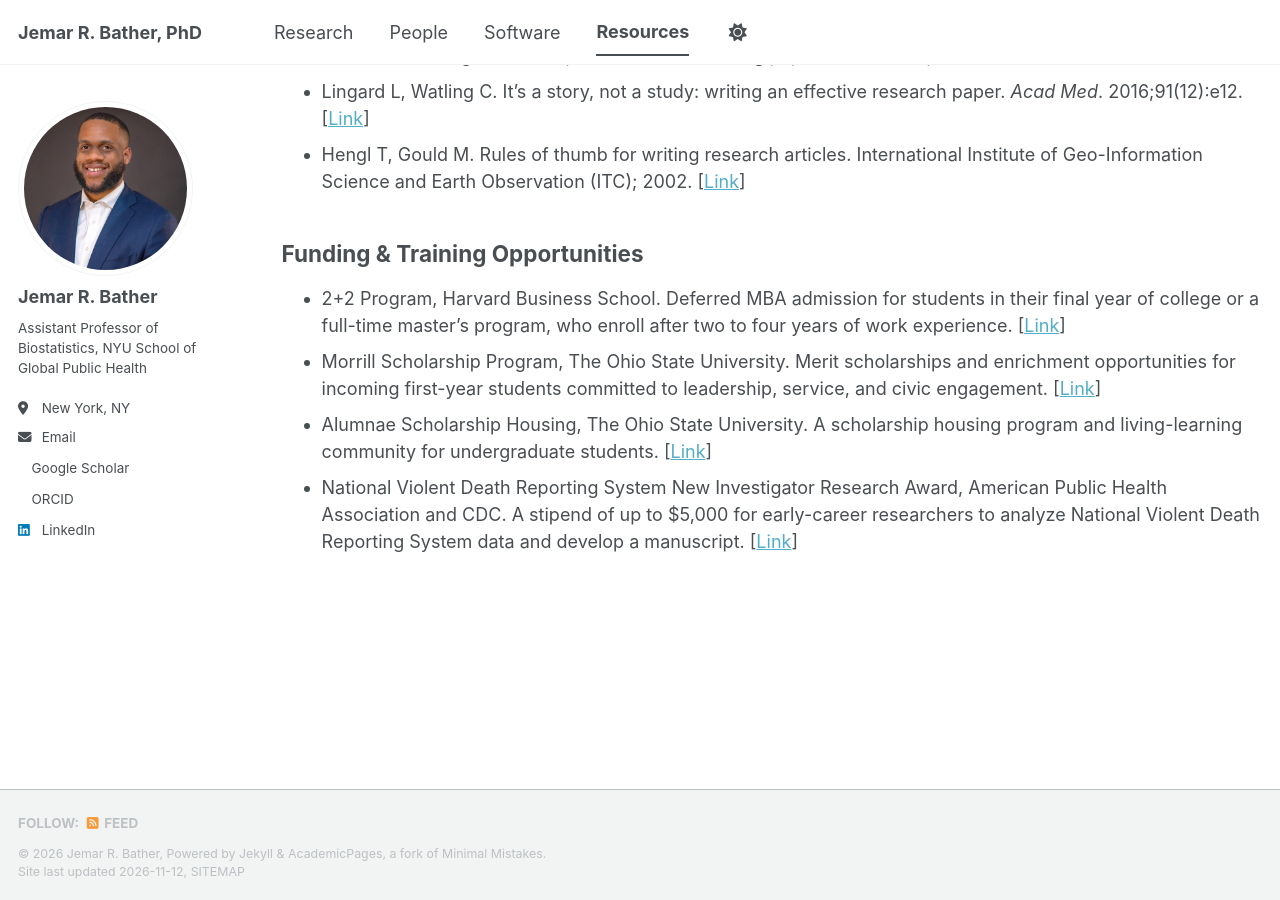
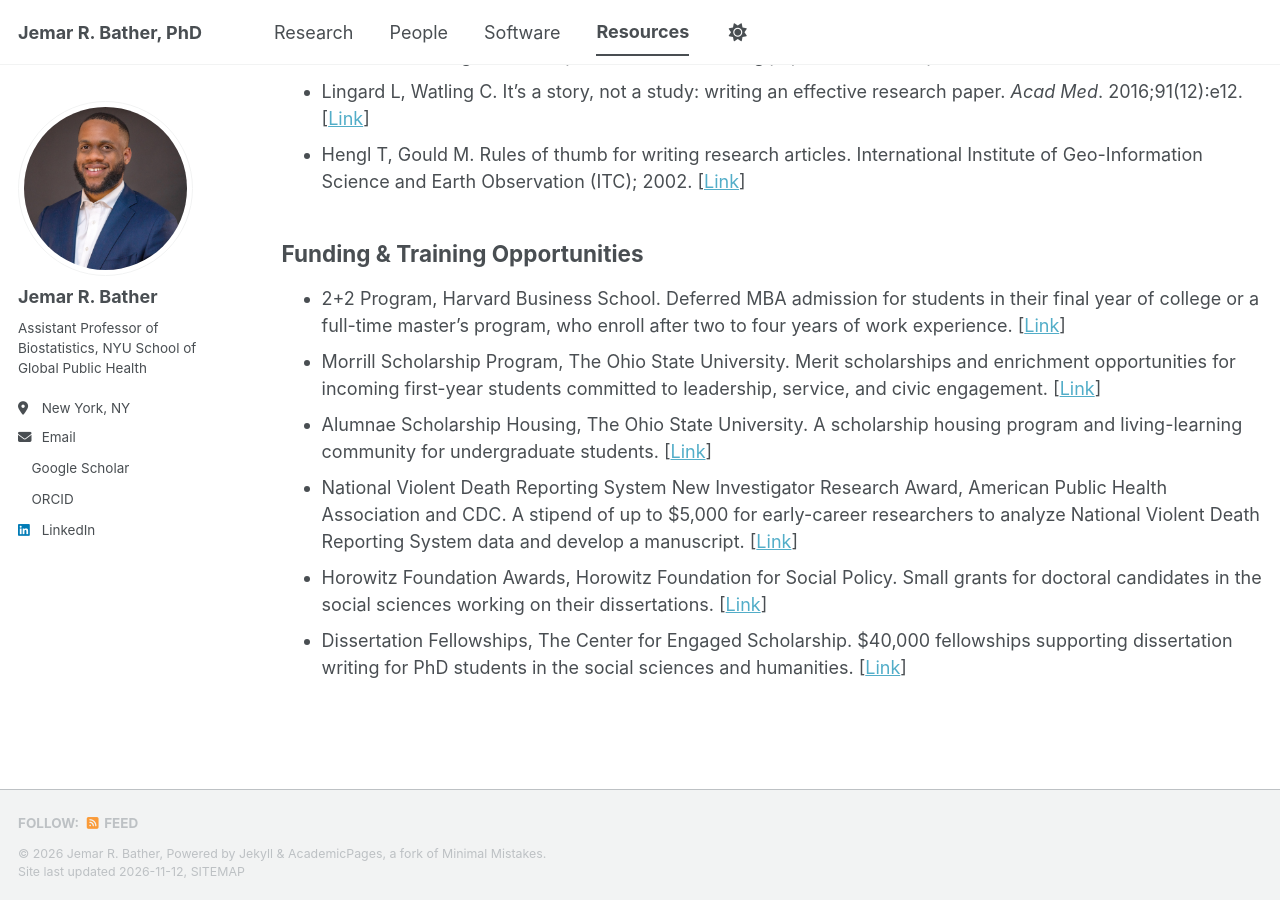
Before and after one commit to jemarbather/jemarbather.github.io, a Jekyll site: the page built from _pages/resources.md, in a window 1280 px wide and 900 px high, scrolled down 672 px. Built offline with Jekyll 4.4.1, drawn with Linux system fonts in a browser that asks for light colours; a script bundle is joined from its source files by our own code; a style sheet for code colours, icons or effects is not loaded.

Commit message:
Add files via upload

```diff
--- a/_pages/resources.md
+++ b/_pages/resources.md
@@ -27,3 +27,5 @@ author_profile: true
 - Morrill Scholarship Program, The Ohio State University. Merit scholarships and enrichment opportunities for incoming first-year students committed to leadership, service, and civic engagement. [[Link](https://ugeducation.osu.edu/student-enrichment/scholars-programs/morrill-scholarship-program)]
 - Alumnae Scholarship Housing, The Ohio State University. A scholarship housing program and living-learning community for undergraduate students. [[Link](https://housing.osu.edu/hms/living-learning-communities/alumnae-scholarship-housing)]
 - National Violent Death Reporting System New Investigator Research Award, American Public Health Association and CDC. A stipend of up to $5,000 for early-career researchers to analyze National Violent Death Reporting System data and develop a manuscript. [[Link](https://www.apha.org/topics-and-issues/injury-and-violence-prevention/nvdrs)]
+- Horowitz Foundation Awards, Horowitz Foundation for Social Policy. Small grants for doctoral candidates in the social sciences working on their dissertations. [[Link](https://www.horowitz-foundation.org/)]
+- Dissertation Fellowships, The Center for Engaged Scholarship. $40,000 fellowships supporting dissertation writing for PhD students in the social sciences and humanities. [[Link](https://cescholar.org/)]
```
